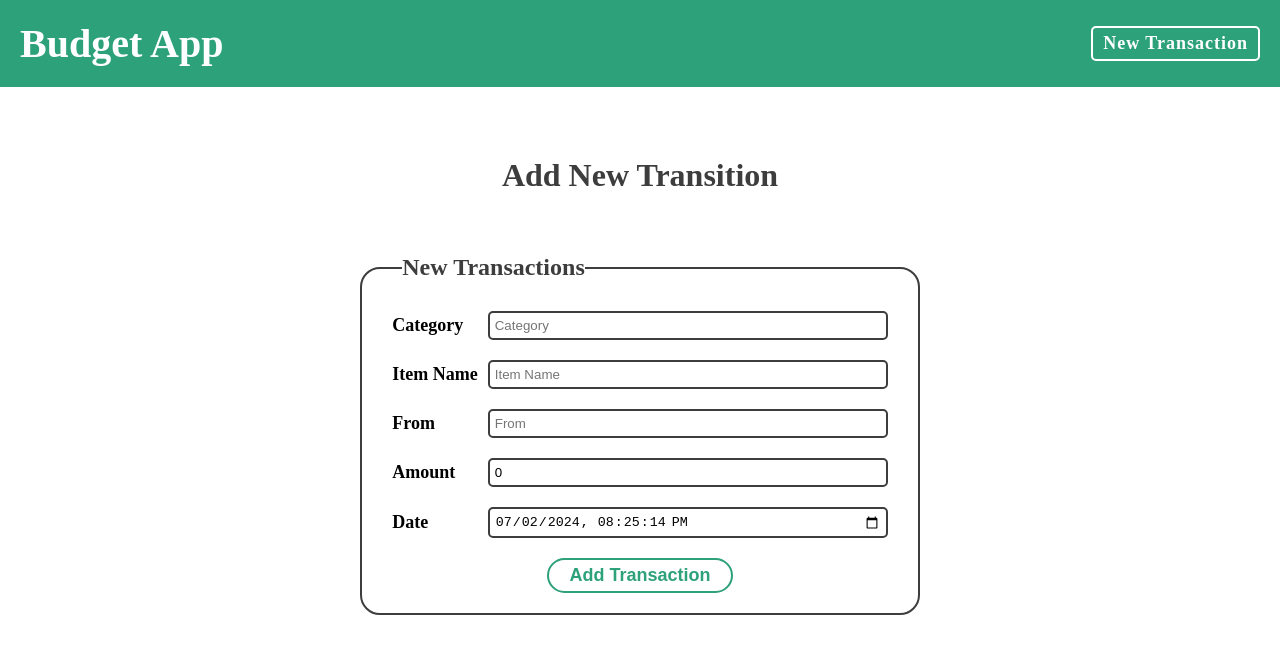
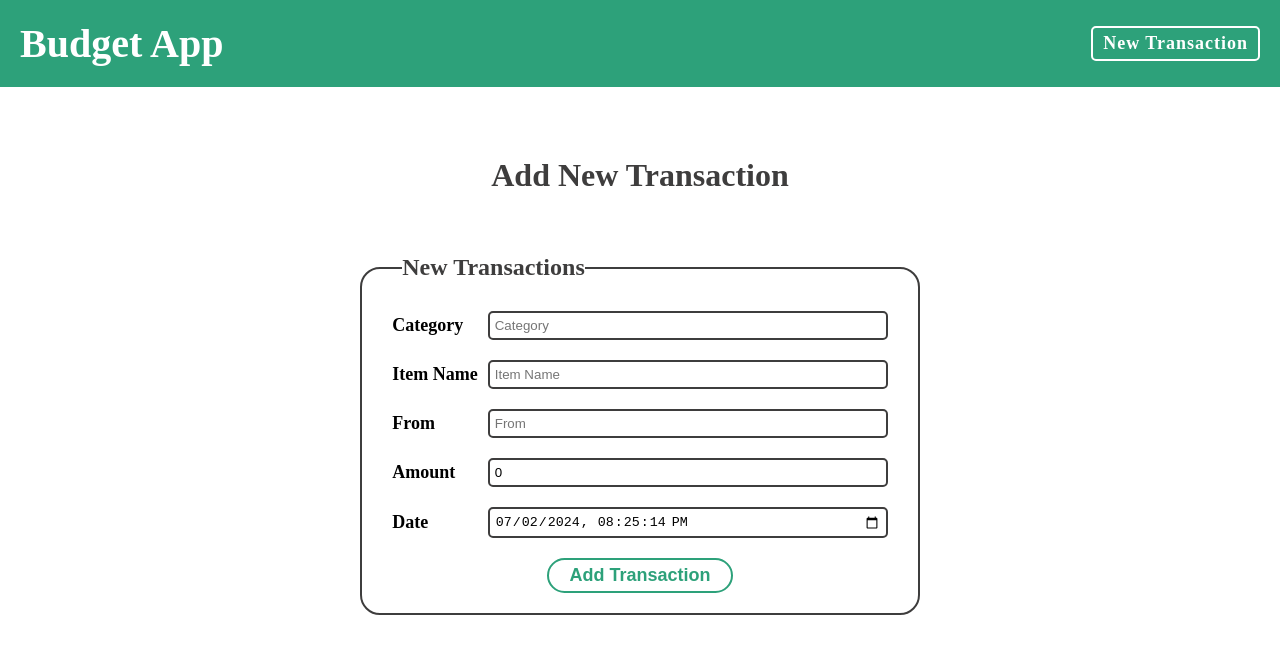
Before and after one commit to manoelteixeira/budgeting-app-front-end, a React (Vite) app: page /transactions/new in a window 1280 px wide. Shown: the top 654 px of the page. Built offline with nearby package versions, Linux system fonts and the light colour scheme; no server answers.

Commit message:
Fix: spelling errors

```diff
--- a/src/Pages/create/Create.jsx
+++ b/src/Pages/create/Create.jsx
@@ -57,7 +57,7 @@ export default function Create() {
 
   return (
     <div className="create">
-      <h1 className="create__title">Add New Transition</h1>
+      <h1 className="create__title">Add New Transaction</h1>
       <form action="" className="create__form" onSubmit={handleSubmit}>
         <fieldset>
           <legend>New Transactions</legend>
--- a/src/Pages/home/styles/home.scss
+++ b/src/Pages/home/styles/home.scss
@@ -2,8 +2,6 @@
 @import "../../../styles/colors";
 
 .home {
-  //   width: 100vw;
-  //   height: 100%;
   display: grid;
   place-items: center;
   justify-items: center;
@@ -36,6 +34,7 @@
       padding-left: 10px;
       padding-right: 10px;
     }
+
     th {
       border-spacing: 0;
       padding: 0;
--- a/src/styles/app.scss
+++ b/src/styles/app.scss
@@ -1,7 +1,6 @@
 // src/styles/app.scss
 
 .app {
-  display: grid;
-  grid-template-columns: 1fr;
-  overflow: hidden;
+  width: 100vw;
+  height: 100vh;
 }
```
